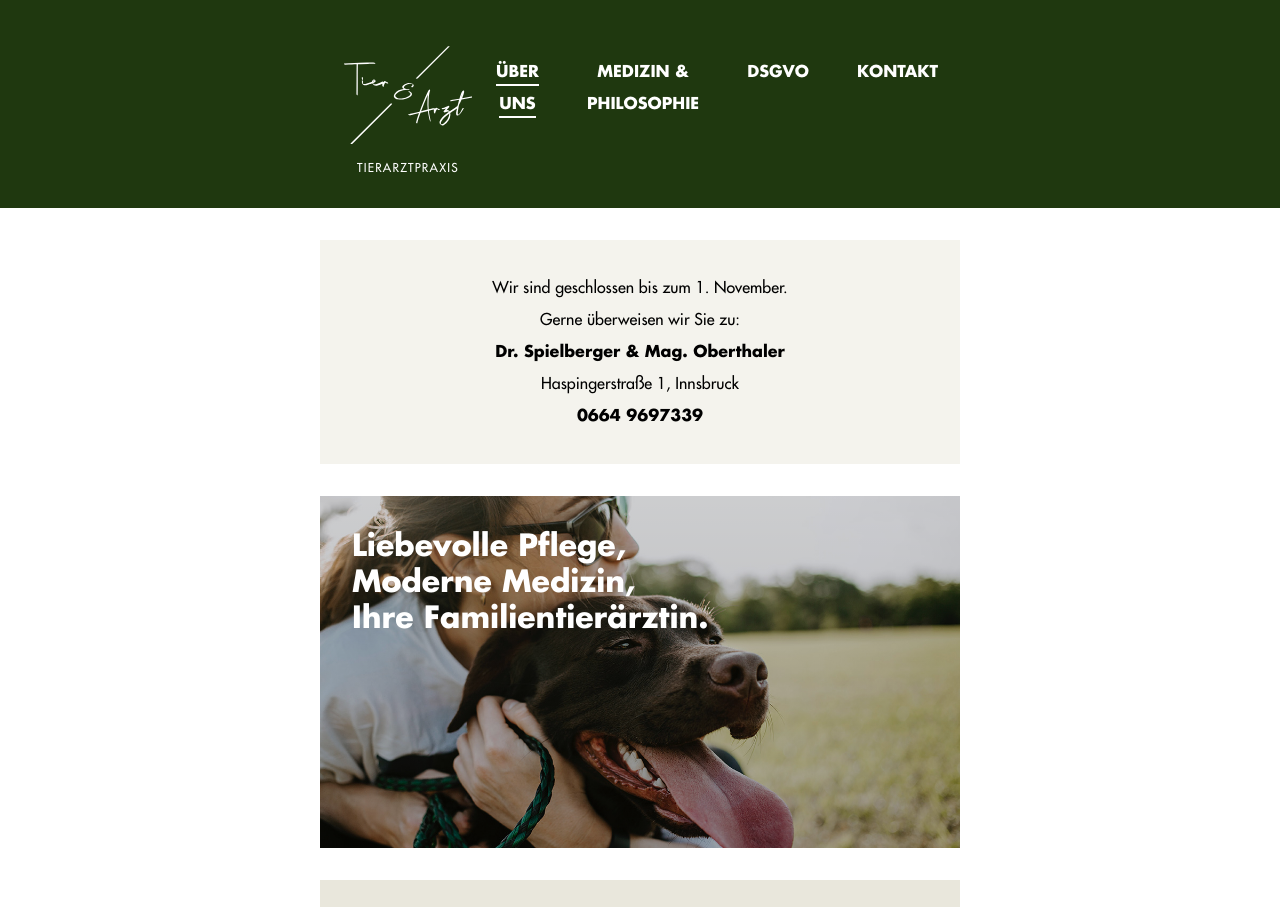
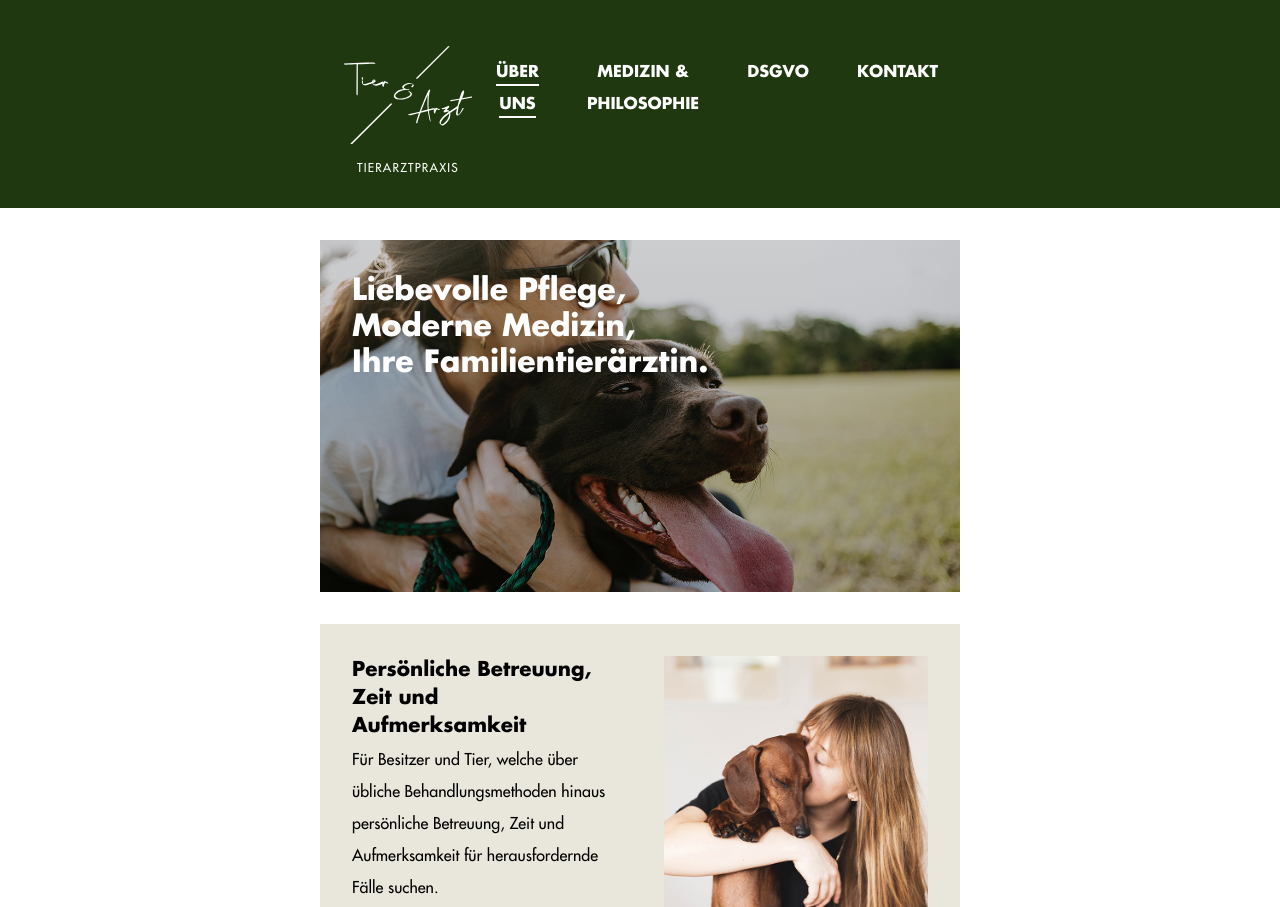
Before and after one commit to jesse1k87/tierundarzt, an Eleventy site: page src/index.html in a window 1280 px wide. Shown: the top 907 px of the page. Built offline with nearby package versions, Linux system fonts and the light colour scheme; Eleventy itself is replaced by a stand-in of ours; files that its build step writes are made by us from their sources.

Commit message:
Remove banner

```diff
--- a/src/_includes/partials/banner.html
+++ b/src/_includes/partials/banner.html
@@ -1,4 +1,4 @@
-<section class="text-center bg-sage-100">
+<!-- <section class="text-center bg-sage-100">
   <span class="m-0 tracking-normal text-base">
     Wir sind geschlossen bis zum 1. November.<br />
     Gerne überweisen wir Sie zu:<br />
@@ -7,3 +7,4 @@
     <span class="font-bold">0664 9697339</span>
   </span>
 </section>
+ -->
```
